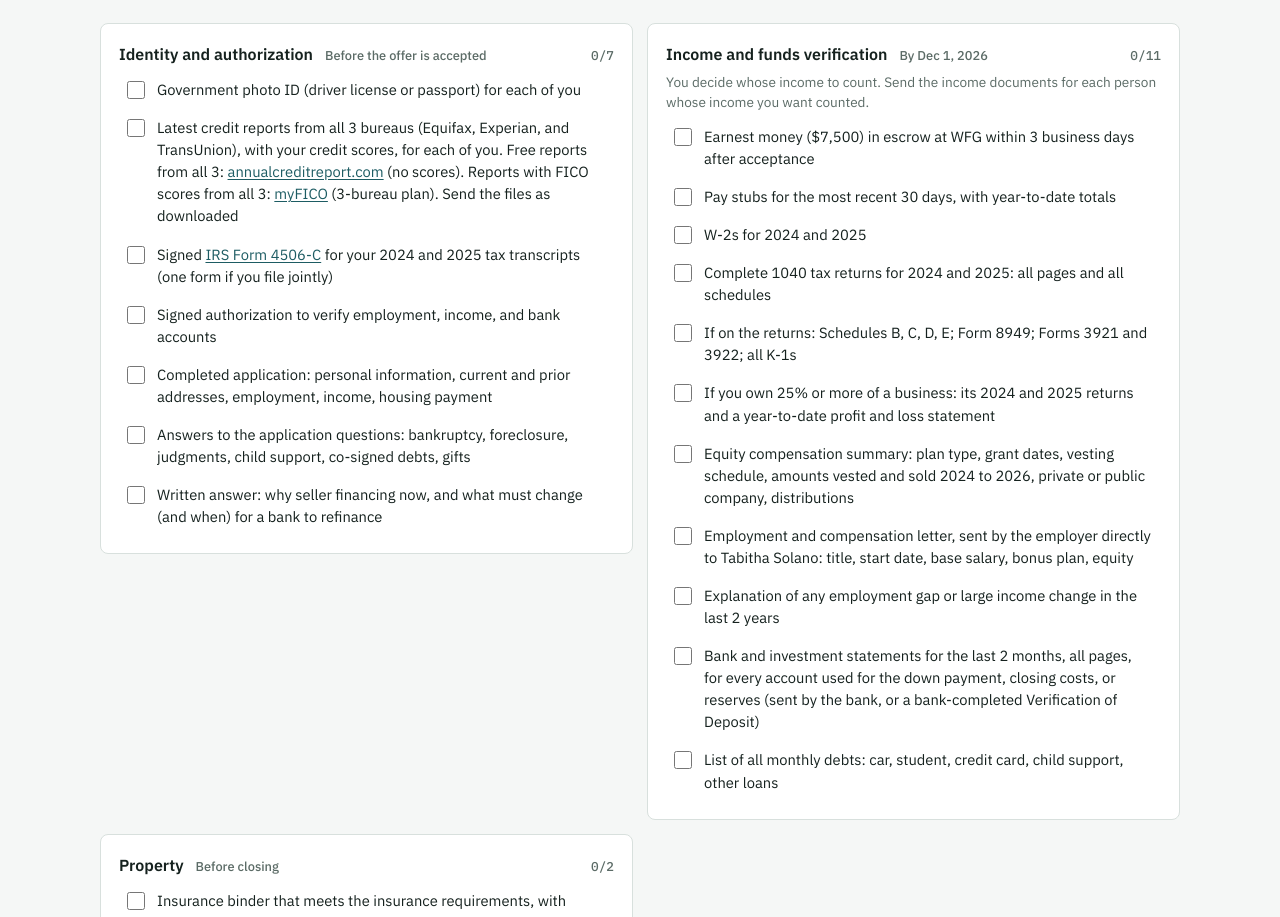
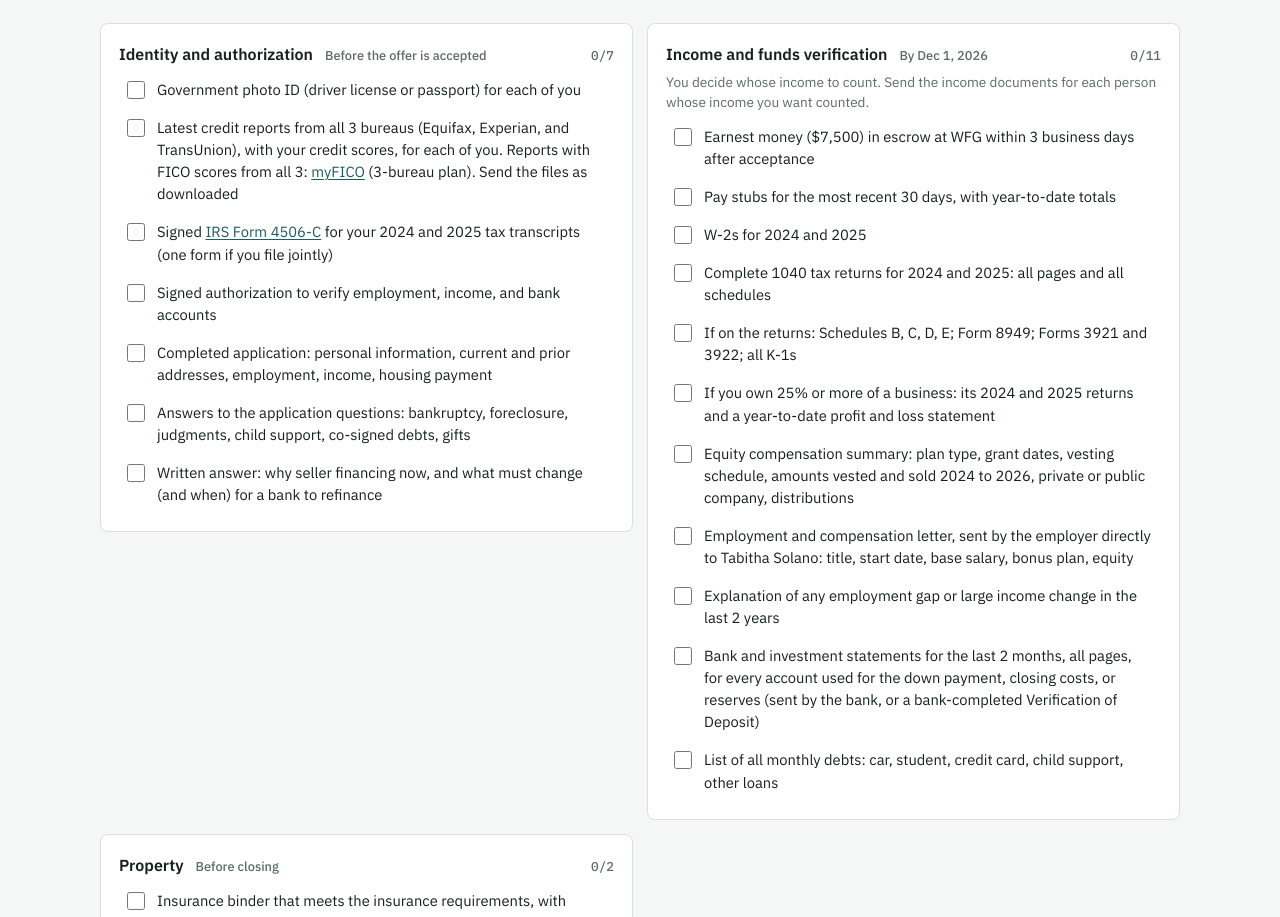
Before and after one commit to ratiofu/ratiofu.github.io, a plain HTML site: page 5225-se-18th/index.html in a window 1280 px wide. Shown: the part 3051-3968 px from the top of the page. Drawn offline with Linux system fonts and the light colour scheme.

Commit message:
fix: remove annualcreditreport sentence from 5225 SE 18th checklist

```diff
--- a/5225-se-18th/index.html
+++ b/5225-se-18th/index.html
@@ -464,7 +464,7 @@ const CK_KEY = "buyerChecklist-v1";
 const CK = [
   {id:"a", title:"Identity and authorization", due:"Before the offer is accepted", items:[
     ["a1","Government photo ID (driver license or passport) for each of you"],
-    ["a2",'Latest credit reports from all 3 bureaus (Equifax, Experian, and TransUnion), with your credit scores, for each of you. Free reports from all 3: <a href="https://www.annualcreditreport.com" target="_blank" rel="noopener">annualcreditreport.com</a> (no scores). Reports with FICO scores from all 3: <a href="https://www.myfico.com/products" target="_blank" rel="noopener">myFICO</a> (3-bureau plan). Send the files as downloaded'],
+    ["a2",'Latest credit reports from all 3 bureaus (Equifax, Experian, and TransUnion), with your credit scores, for each of you. Reports with FICO scores from all 3: <a href="https://www.myfico.com/products" target="_blank" rel="noopener">myFICO</a> (3-bureau plan). Send the files as downloaded'],
     ["a3",'Signed <a href="https://www.irs.gov/pub/irs-pdf/f4506c.pdf" target="_blank" rel="noopener">IRS Form 4506-C</a> for your 2024 and 2025 tax transcripts (one form if you file jointly)'],
     ["a4","Signed authorization to verify employment, income, and bank accounts"],
     ["a5","Completed application: personal information, current and prior addresses, employment, income, housing payment"],
```
